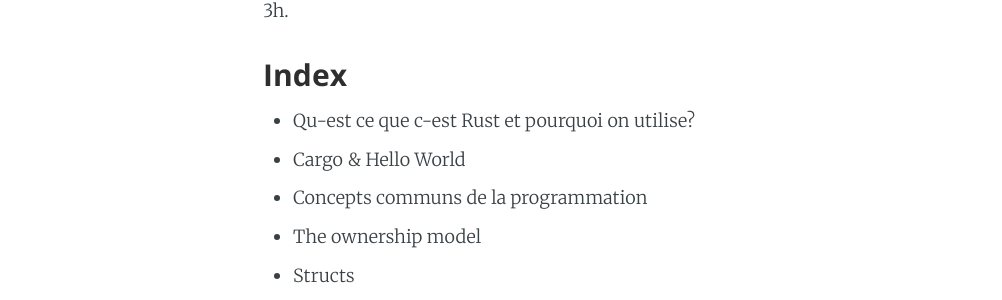
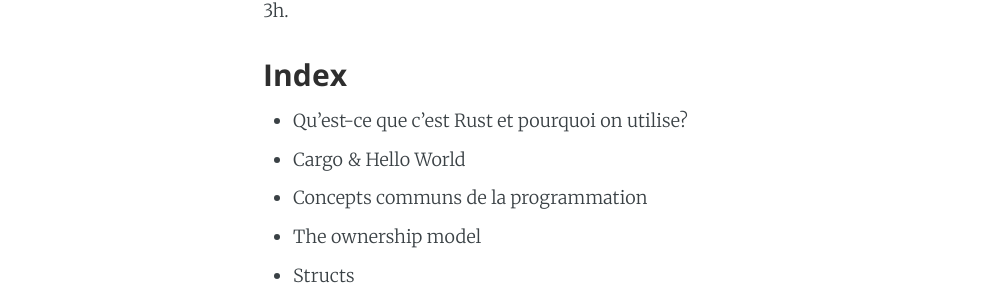
Before and after one commit to joelimgu/joelimgu.github.io, a Jekyll site: the page built from _posts/2021-11-21-formation-rust-CR.md, in a window 1280 px wide. Shown: the part 485-785 px from the top of the page, without its empty margins (22-1024 px from the left). Built offline with Jekyll 4.4.1, drawn with Linux system fonts in a browser that asks for light colours.

```diff
--- a/_posts/2021-11-21-formation-rust-CR.md
+++ b/_posts/2021-11-21-formation-rust-CR.md
@@ -12,7 +12,7 @@ That's why for example multi-threading and most std features were not included.
 Other's like lifetimes were excluded for simplicity as the objective was to introduce the language in less than 3h.
 
 ### Index
-- Qu-est ce que c-est Rust et pourquoi on utilise?
+- Qu'est-ce que c'est Rust et pourquoi on utilise?
 - Cargo & Hello World
 - Concepts communs de la programmation
 - The ownership model
```
